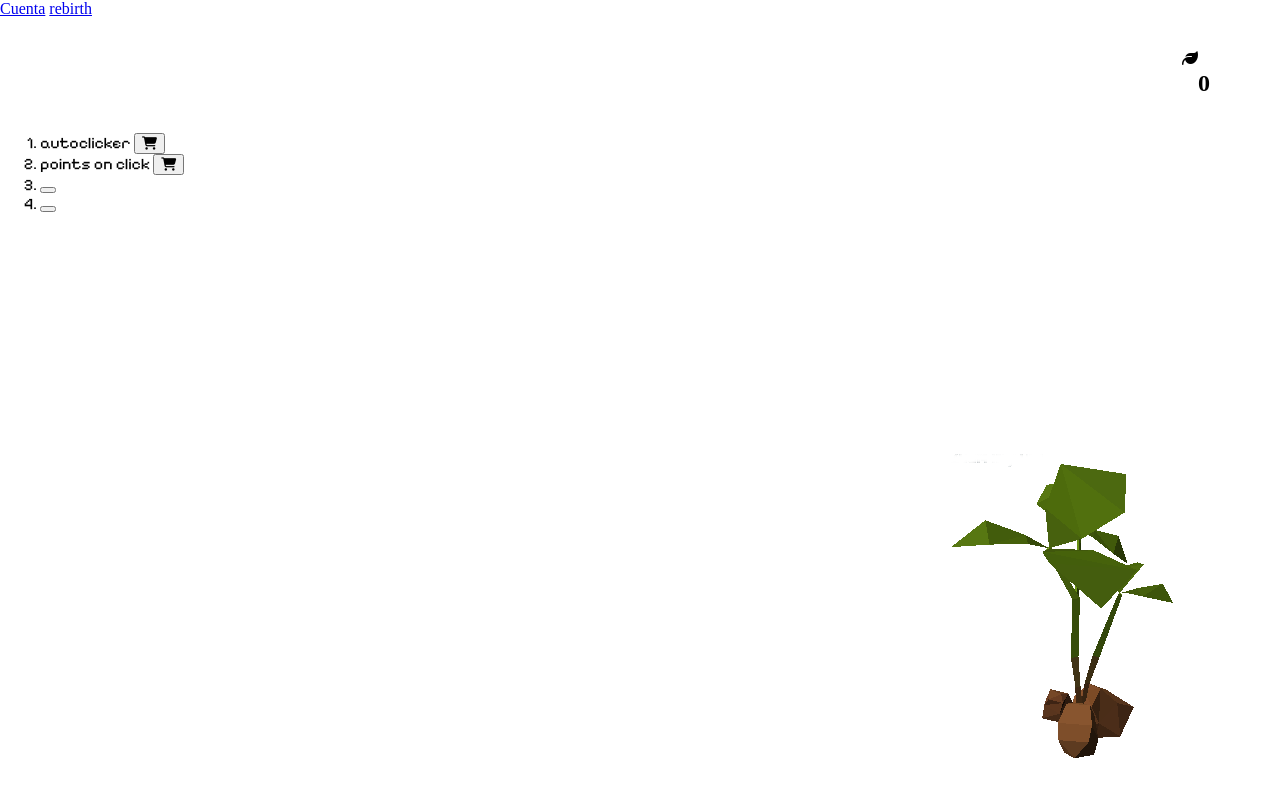
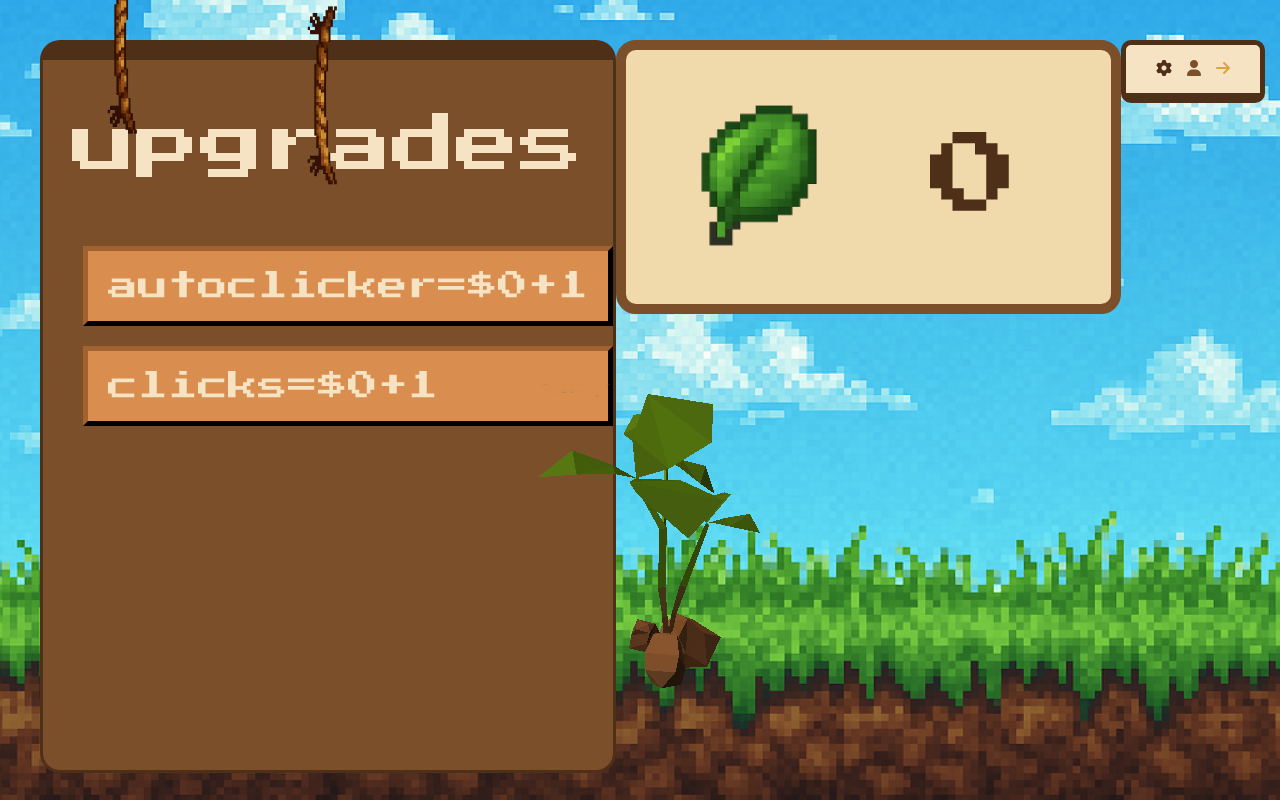
Before and after one commit to cocco4123/Plant-clicker, a plain HTML site: page index.html in a window 1280 px wide. Drawn offline with Linux system fonts and the light colour scheme.

Commit message:
update 1.0
en esta actualizacion terminamos de construir el primer esqueleto y le dimos apariencia y terminamos la pagina principal (sin funcionalidad) -por hacer inciar con su funcionalidad arreglar bug hover de upgrades

```diff
--- a/index.html
+++ b/index.html
@@ -4,38 +4,43 @@
     <meta charset="UTF-8">
     <meta http-equiv="X-UA-Compatible" content="IE=edge">
     <meta name="viewport" content="width=device-width, initial-scale=1.0">
-    <title>Click</title>
+    <title>trimming clicker</title>
     <link rel="stylesheet" href="https://cdnjs.cloudflare.com/ajax/libs/font-awesome/6.7.2/css/all.min.css" integrity="sha512-Evv84Mr4kqVGRNSgIGL/F/aIDqQb7xQ2vcrdIwxfjThSH8CSR7PBEakCr51Ck+w+/U6swU2Im1vVX0SVk9ABhg==" crossorigin="anonymous" referrerpolicy="no-referrer" />
     <link rel="stylesheet" href="style.css">
     <link rel="preconnect" href="https://fonts.googleapis.com">
 <link rel="preconnect" href="https://fonts.gstatic.com" crossorigin>
 <link href="https://fonts.googleapis.com/css2?family=Pixelify+Sans:wght@400..700&display=swap" rel="stylesheet">
 <link rel="stylesheet" href="https://cdnjs.cloudflare.com/ajax/libs/font-awesome/6.7.2/css/all.min.css" integrity="sha512-Evv84Mr4kqVGRNSgIGL/F/aIDqQb7xQ2vcrdIwxfjThSH8CSR7PBEakCr51Ck+w+/U6swU2Im1vVX0SVk9ABhg==" crossorigin="anonymous" referrerpolicy="no-referrer" />
+<link rel="preconnect" href="https://fonts.googleapis.com">
+<link rel="preconnect" href="https://fonts.gstatic.com" crossorigin>
+<link href="https://fonts.googleapis.com/css2?family=Press+Start+2P&display=swap" rel="stylesheet">
 </head>
 <body>
-    <nav>
-        <div>
-            <a href="#">Cuenta</a>
-            <a href="#">rebirth</a>
+    <img src="img/soga upgrades.png" class="soga-izq">
+    <img src="img/soga upgrades.png" class="soga-der">
+    <div class="todo">
+        <div class="upgrades">
+            <h2 class="upgrade-tittle">upgrades</h2>
+            <ol>
+                <li class="upgrade">
+                autoclicker=$<span>0</span> <span>+1</span>
+                </li>
+                <li class="upgrade">
+                    clicks=$<span>0</span> <span>+1</span>
+                </li>
+            </ol>
         </div>
-        <div class="currency">
-            <i class="fa-solid fa-leaf"></i>
-            <h2 id="count">0</h2>
+        <div class="counter">
+            <img src="img/Leaf.png" class="count-leaf">
+            <span id="count"> 0</span>
         </div>
-    </nav>
-    <button class="papa" id="papa" onclick="papa()"><img src="plantaLVL1.webp" alt=""></button>
-<div class="upgrades">
-    <OL>
-        <li>autoclicker
-                <button><i class="fa-solid fa-cart-shopping"></i></button>
-            </li>
-        <li>points on click
-            <button><i class="fa-solid fa-cart-shopping"></i></button>
-        </li>
-        <li><button></button></li>
-        <li><button></button></li>
-    </OL>
-</div>
+        <nav>
+            <div><i class="fa-solid fa-gear" style="color: #4e2f17;"></i></div>
+            <div class="iconoNAV"> <i class="fa-solid fa-user" style="color: #7c4f2b;"></i></div>
+            <div class="iconoNAV"> <i class="fa-solid fa-arrow-right" style="color: #d9a441;"></i></div>
+        </nav>
+    </div>
+    <button class="papa" id="papa" onclick="papa()"><img src="assets lvl1/plantaLVL1.webp" alt=""></button>
     <script src="papa.js"></script>
 </body>
 </html>
--- a/style.css
+++ b/style.css
@@ -1,5 +1,5 @@
 .papa{
-    cursor: url("toolLVL1.png"), auto;
+    cursor: url("assets lvl1/toolLVL1.png"), auto;
     background: none;
     border-width: 0;
     position: absolute;
@@ -16,25 +16,136 @@
     z-index: -1;
 }
 body{
-    background-image: url(ChatGPT\ Image\ 7\ abr\ 2025\,\ 15_30_50.png);
+    background-image: url(img/fondo.png);
     background-size: cover;
   background-position: center;
   margin: 0;
   height: 100vh;
 }
 .upgrades{
-    font-family: "Pixelify Sans", sans-serif;
+    font-family: "Press Start 2P", system-ui;
+    border-top: 20px;
+    border-style: solid;
+    background-color: #7C4F2B;
+    border-color: #4E2F17;
+    height: 710px;
+    width: 600px;
+    color: #F5E3C3;
+    display: flex;
+    flex-direction: column;
+    align-items: center;
+    border-radius: 20px;
+    margin-top: 40px;
+    margin-left: 40px;
+
 }
-.currency{
-    display: flex;
-    flex-direction: row;
-    margin-right: 70px;
-    margin-top: 50px;
-}
+
 nav{
     display: flex;
-    justify-content: space-between;
+    justify-content: space-evenly;
+    background-color: #F5E3C3;
+    height: fit-content;
+    padding-left: 30px;
+    padding-right: 30px;
+    padding-top: 15px;
+    padding-bottom: 15px;
+    margin-top: 40px;
+    margin-right: 15px;
+    border-color: #4E2F17;
+    border-radius: 10px;
+    border-width: 5px 5px 10px 5px;
+    border-style: solid;
 }
 img{
     padding-right: 50px;
 }
+.soga-izq{
+    position: absolute;
+    height: 140px;
+    width: 200px;
+    transform: rotate(90deg);
+}
+.soga-der{
+    position: absolute;
+    height: 140px;
+    width: 200px;
+    transform: rotate(90deg) scaleX(-1);
+    left: 200px;
+    margin-top: 0;
+    transform-origin: center;
+}
+.upgrade{
+    font-size: 30px;
+    display: flex;
+    flex-direction: row;
+    margin-bottom: 20px;
+    background-color: #d98e4f;
+    border-color: #4E2F17;
+    border-style: outset;
+    border-width: 5px;
+    padding: 20px;
+    font-family: "Press Start 2P", system-ui;
+
+
+}
+.upgrade:hover{
+    padding: 40px;
+    background-color: #7a3d17;
+    border-color: aliceblue;
+    border-style: outset;
+    border-width: 10px;
+
+}
+
+
+.upgrade-tittle{
+    font-size: 64px;
+    font-weight: 200;
+}
+.count-leaf{
+    height: 254px;
+    width: 254px;
+}
+.todo{
+    display: flex;
+    flex-direction: row;
+    justify-content: space-between;
+}
+#count{
+    font-family: "Press Start 2P", system-ui;
+}
+.i-carro{
+    height: 40px;
+    width: 40px;
+    background-color: #E8C17D;
+    padding: 10px;
+    color: #A0C44A;
+    border-radius: 10px;
+    border-color: #4E2F17;
+    border-style: solid;
+    margin-left: 30px;
+
+}
+.iconoNAV{
+    margin-left: 15px;
+}
+.counter{
+    background-color: #F0D9AA;
+    border-color: #7C4F2B;
+    font-size: 90px;
+    display: flex;
+    flex-direction: row;
+    align-items: center;
+    height: fit-content;
+    color: #4E2F17;
+    border-style: solid;
+    border-width: 10px;
+    border-radius: 20px;
+    width: 600px;
+    margin-top: 40px;
+}
+#papa{
+    position: absolute;
+    right: 35%;
+    bottom: 90px;
+}
```
Also changed, not shown: Leaf.png (deleted), assets lvl1/plantaLVL1.webp (renamed from plantaLVL1.webp), assets lvl1/toolLVL1.png (renamed from toolLVL1.png), img/Leaf.png (added), img/fondo.png (renamed from fondo.png), img/soga upgrades.png (added).
